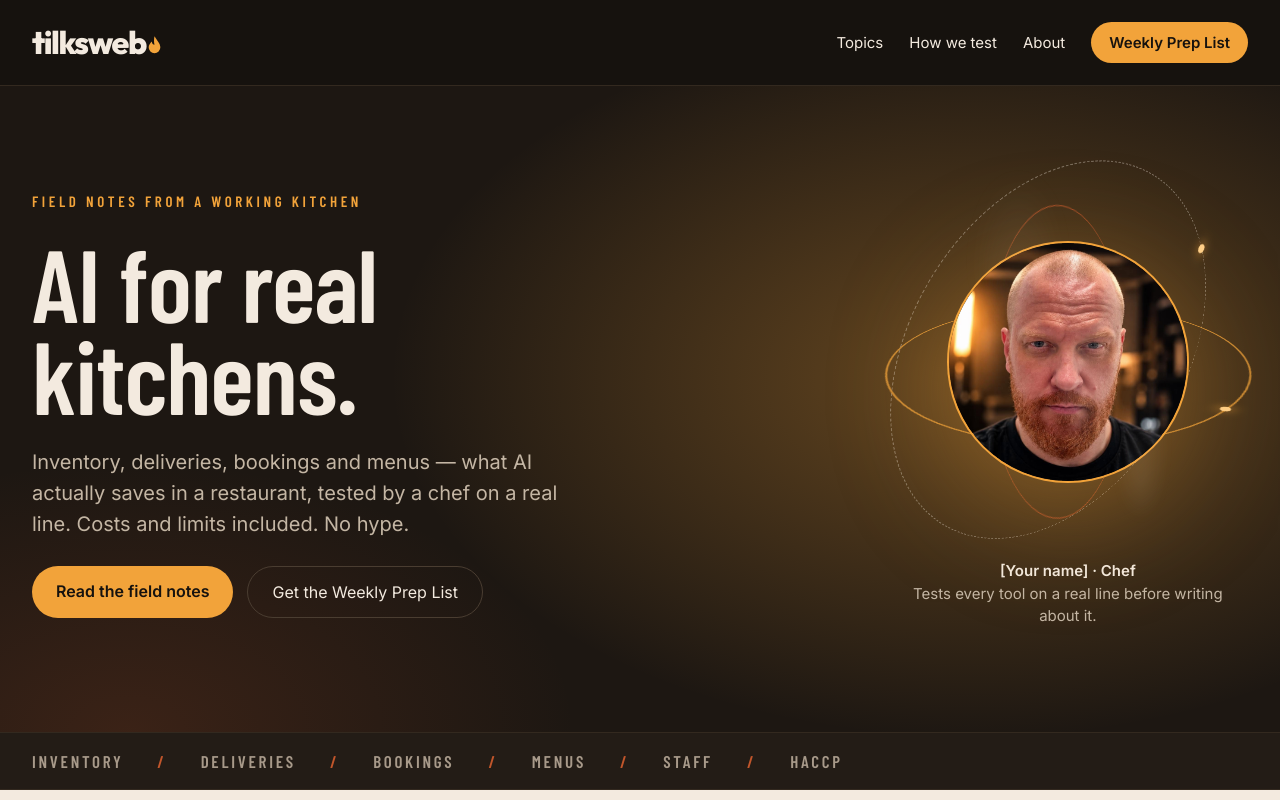
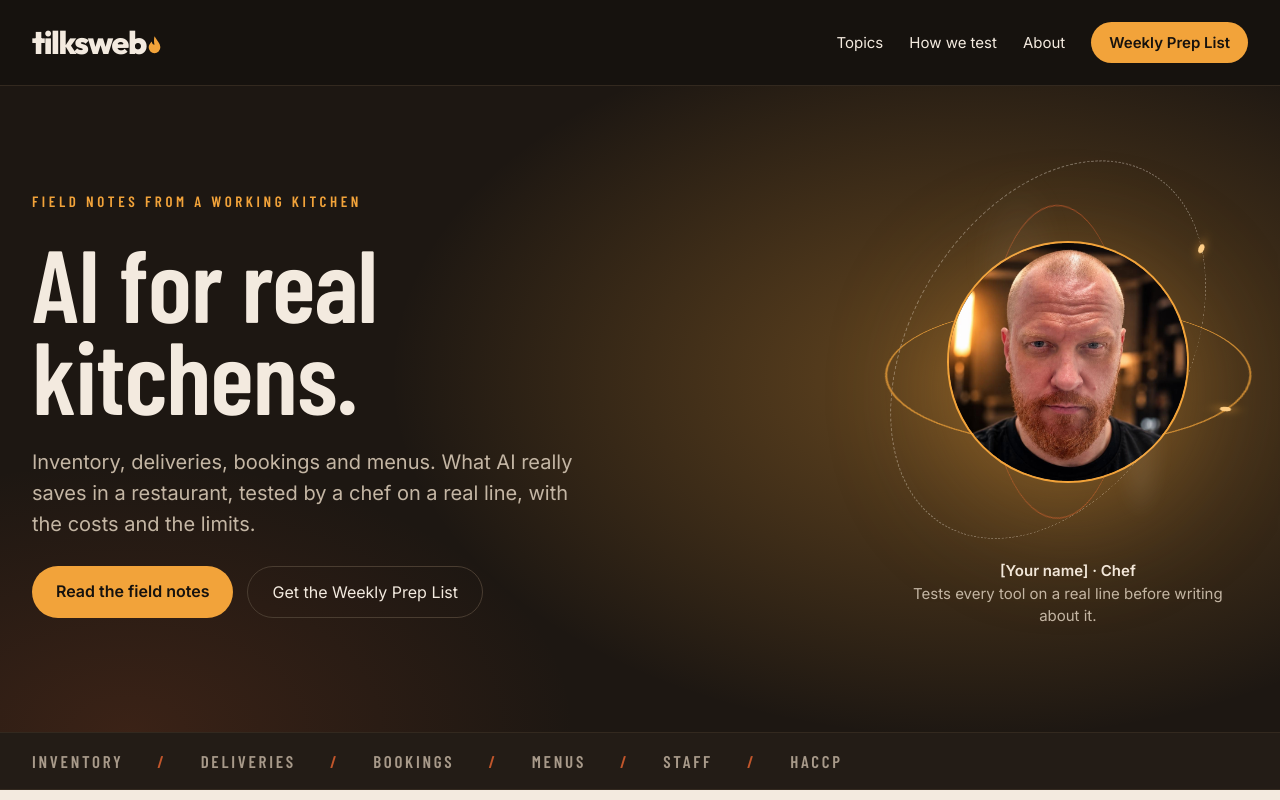
Before and after one commit to agristilks-ai/sooloo-ai, a plain HTML site: page public/tilksweb/index.html in a window 1280 px wide. Shown: the top 800 px of the page. Drawn offline with nearby package versions, Linux system fonts and the light colour scheme; a web font is replaced by a local one.

Commit message:
TilksWeb preview: drop 'No hype' line
Co-Authored-By: Claude Opus 5.5 <noreply@anthropic.com>
Claude-Session: https://claude.ai/code/session_01L7bP6yBiGyC1x4zWzJZd2M

```diff
--- a/public/tilksweb/index.html
+++ b/public/tilksweb/index.html
@@ -45,7 +45,7 @@ a{color:#f3eadf;text-decoration:none}a:hover{color:#f2a33a}
       <div style="flex:999 1 560px;min-width:0;display:flex;flex-direction:column;gap:26px">
         <div style="font-family:'Barlow Condensed',sans-serif;font-weight:600;letter-spacing:.24em;font-size:15px;color:#f2a33a">FIELD NOTES FROM A WORKING KITCHEN</div>
         <h1 style="margin:0;font-family:'Barlow Condensed',sans-serif;font-weight:800;font-size:clamp(56px,8vw,112px);line-height:.9;letter-spacing:-.01em">AI for real<br>kitchens.</h1>
-        <p style="margin:0;font-size:20px;line-height:1.55;color:#c4b6a4;max-width:560px">Inventory, deliveries, bookings and menus — what AI actually saves in a restaurant, tested by a chef on a real line. Costs and limits included. No hype.</p>
+        <p style="margin:0;font-size:20px;line-height:1.55;color:#c4b6a4;max-width:560px">Inventory, deliveries, bookings and menus. What AI really saves in a restaurant, tested by a chef on a real line, with the costs and the limits.</p>
         <div style="display:flex;flex-wrap:wrap;gap:14px">
           <a href="#topics" style="background:#f2a33a;color:#16120e;font-weight:600;padding:15px 24px;border-radius:999px;font-size:16px">Read the field notes</a>
           <a href="#prep" style="border:1px solid #4a3d31;padding:15px 24px;border-radius:999px;font-size:16px">Get the Weekly Prep List</a>
```
